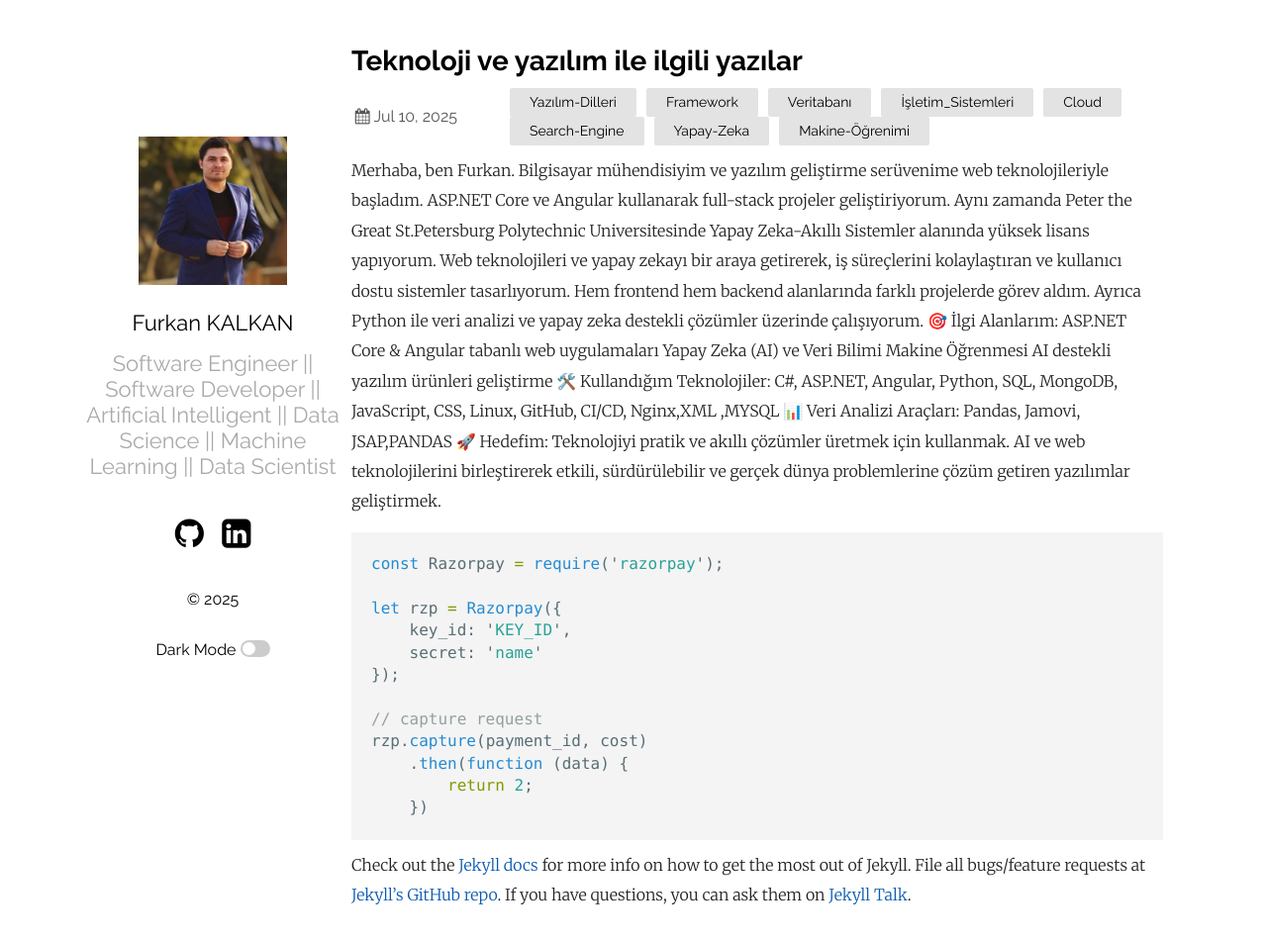
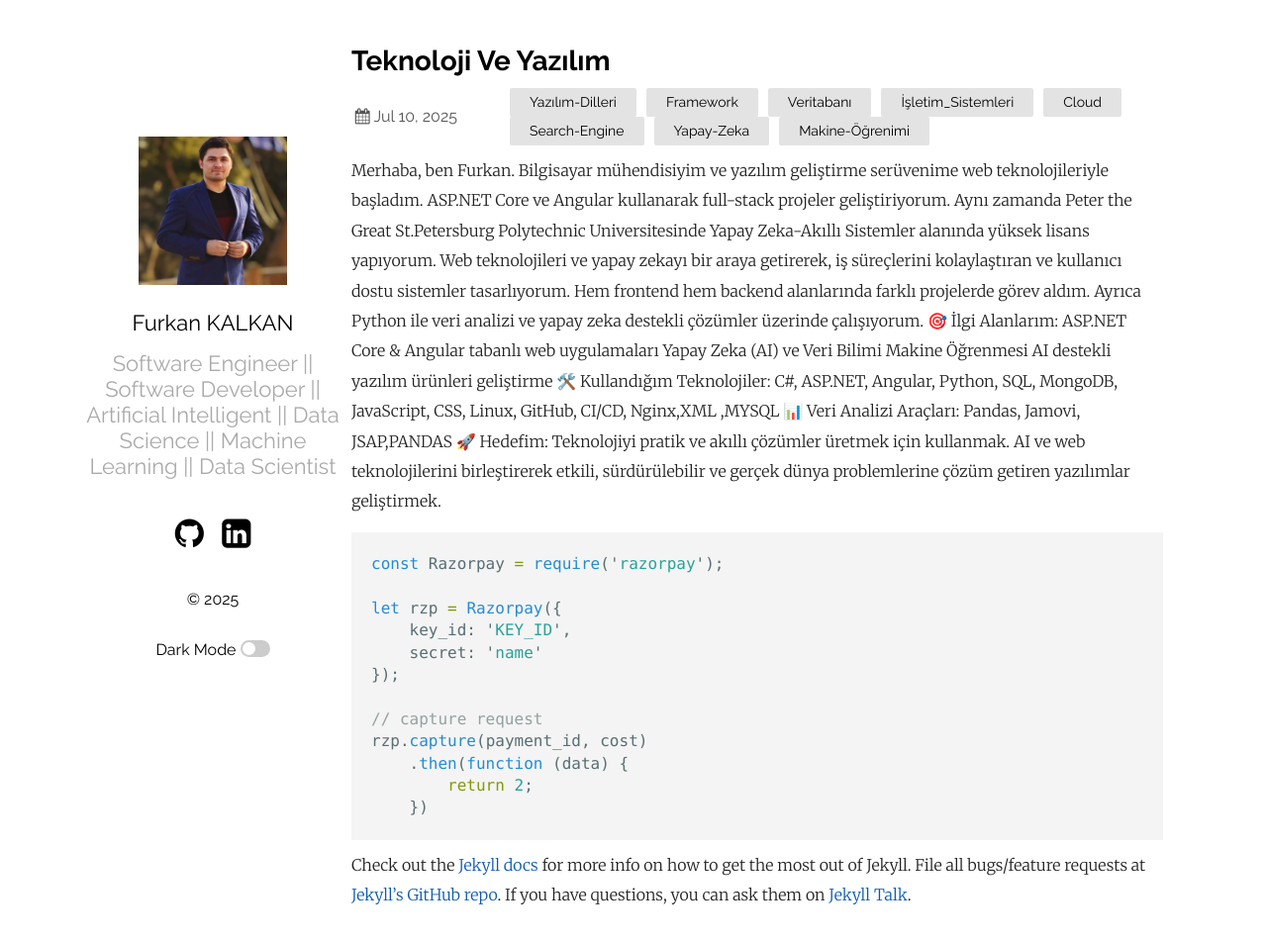
Before and after one commit to Furkan9534/furkan9534.github.io, a Jekyll site: the page built from _posts/2019-03-23-welcome-to-jekyll.markdown, in a window 1280 px wide and 965 px high. Shown: the top 953 px of the window at 99% size. Built offline with Jekyll 4.4.1, drawn with Linux system fonts in a browser that asks for light colours.

Commit message:
Update 2019-03-23-welcome-to-jekyll.markdown

````diff
--- a/_posts/2019-03-23-welcome-to-jekyll.markdown
+++ b/_posts/2019-03-23-welcome-to-jekyll.markdown
@@ -1,8 +1,9 @@
 ---
 layout: post
 date:   2025-07-10 21:03:36 +0530
-title:  "Teknoloji ve yazılım ile ilgili yazılar"
+title:  "Teknoloji Ve Yazılım"
 categories: Yazılım-Dilleri Framework Veritabanı İşletim_Sistemleri Cloud Search-Engine Yapay-Zeka Makine-Öğrenimi
+
 ---
 Merhaba, ben Furkan. Bilgisayar mühendisiyim ve yazılım geliştirme serüvenime web teknolojileriyle başladım.
 ASP.NET Core ve Angular kullanarak full-stack projeler geliştiriyorum. Aynı zamanda Peter the Great St.Petersburg Polytechnic Universitesinde Yapay Zeka-Akıllı Sistemler alanında yüksek lisans yapıyorum.
@@ -19,6 +20,7 @@ C#, ASP.NET, Angular, Python, SQL, MongoDB, JavaScript, CSS, Linux, GitHub, CI/C
 Pandas, Jamovi, JSAP,PANDAS
 🚀 Hedefim:
 Teknolojiyi pratik ve akıllı çözümler üretmek için kullanmak. AI ve web teknolojilerini birleştirerek etkili, sürdürülebilir ve gerçek dünya problemlerine çözüm getiren yazılımlar geliştirmek.
+
 ```javascript
 const Razorpay = require('razorpay');
 
````
